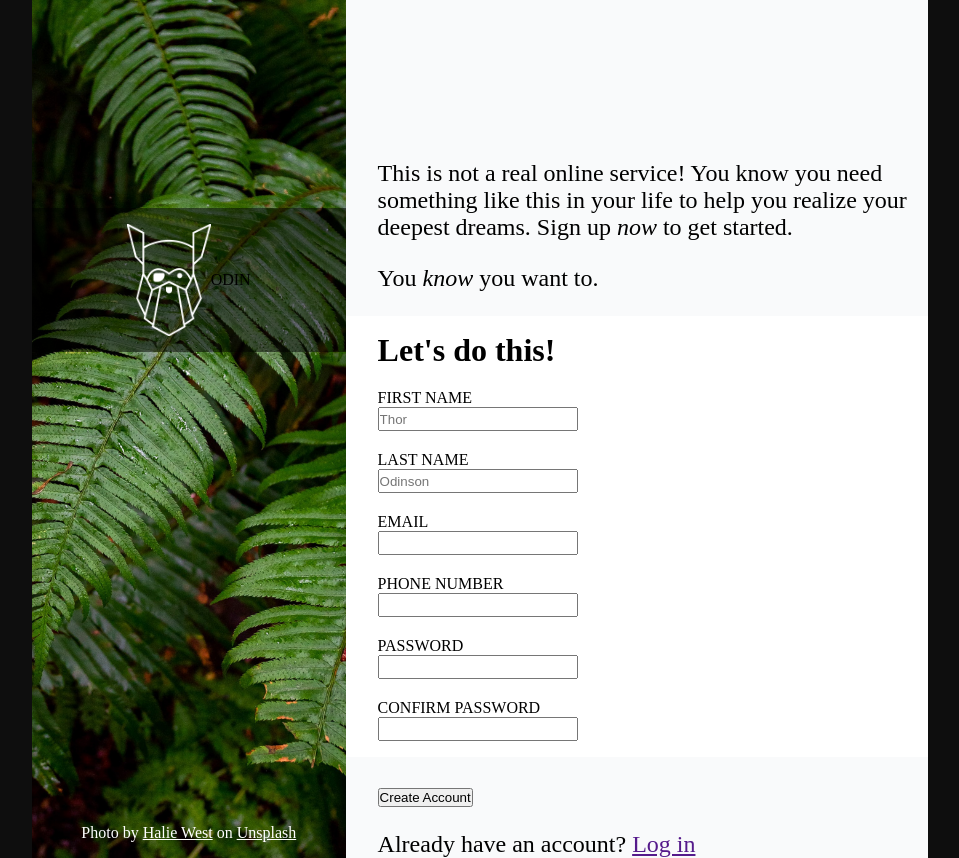
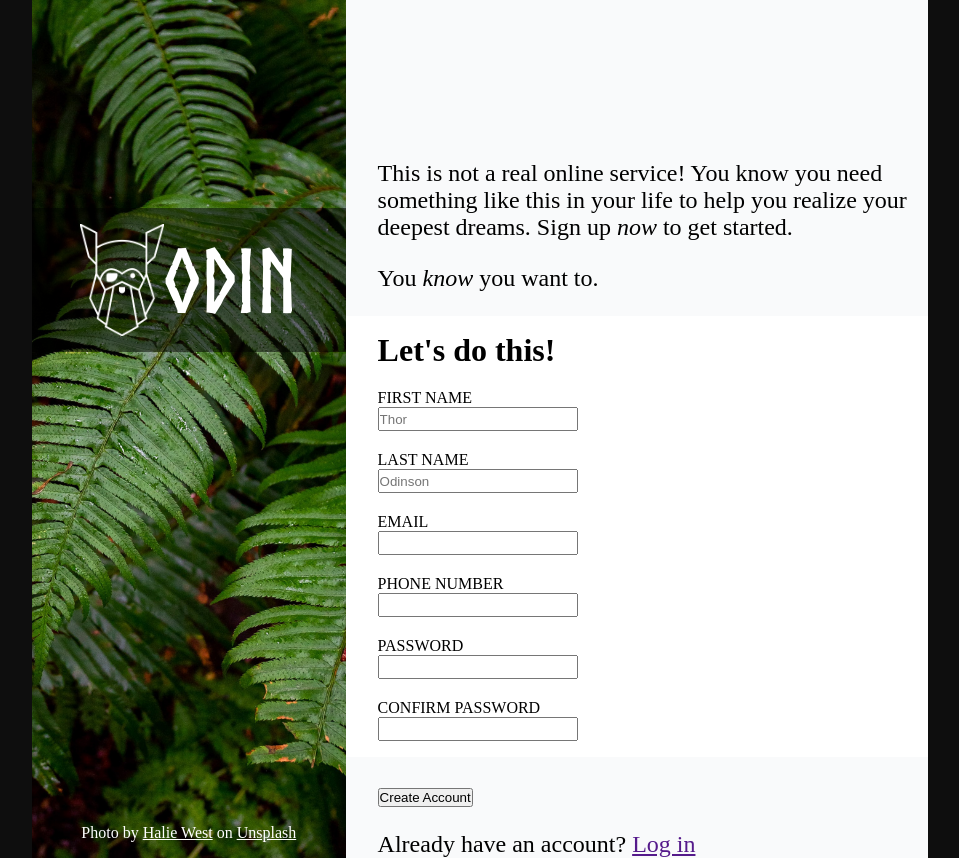
Before and after one commit to joaojgabriel/form, a plain HTML site: page index.html in a window 1280 px wide. Shown: the whole page, without its empty margins (160-1119 px from the left). Drawn offline with Linux system fonts and the light colour scheme.

Commit message:
Fix ODIN title

```diff
--- a/index.html
+++ b/index.html
@@ -12,7 +12,7 @@
       <div id="side">
         <div id="name">
           <img src="odin-lined.png" alt="lined odin project logo" />
-          ODIN
+          <h1>ODIN</h1>
         </div>
         <span id="credit"
           >Photo by
```
